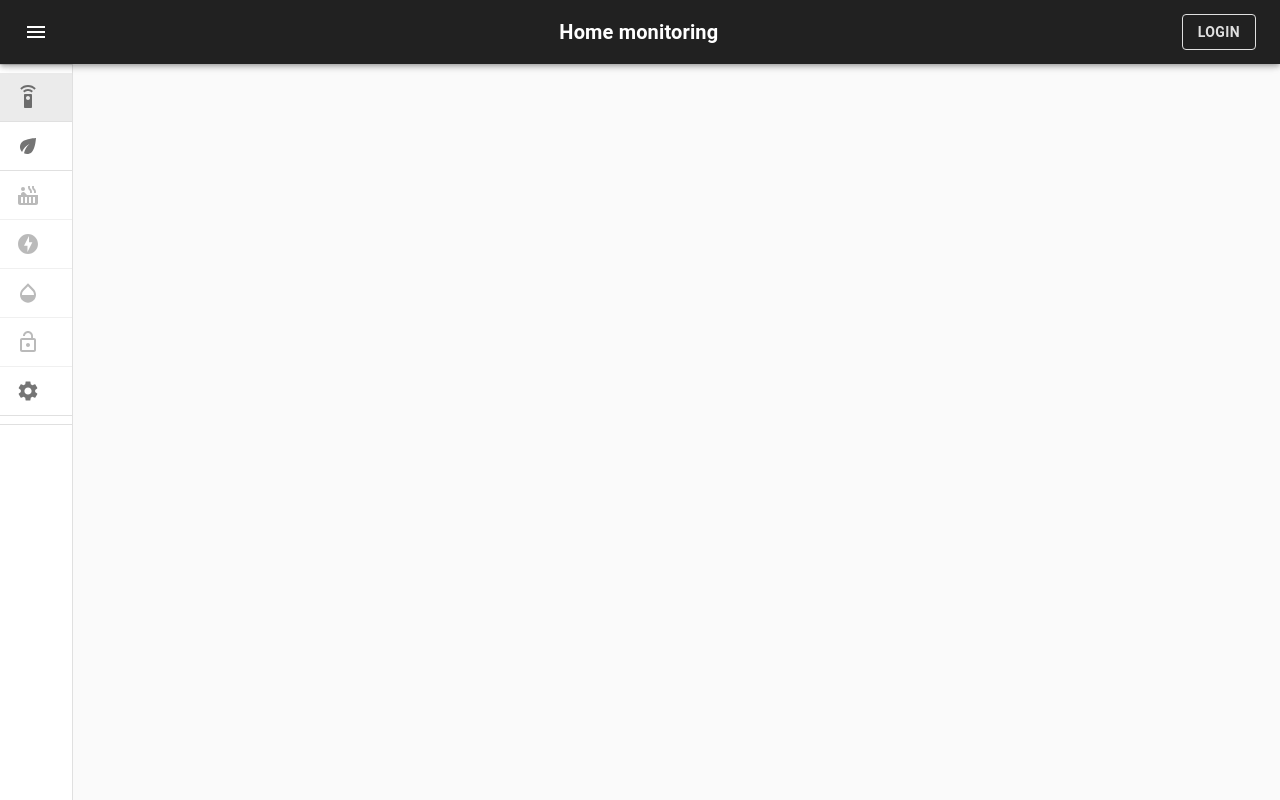
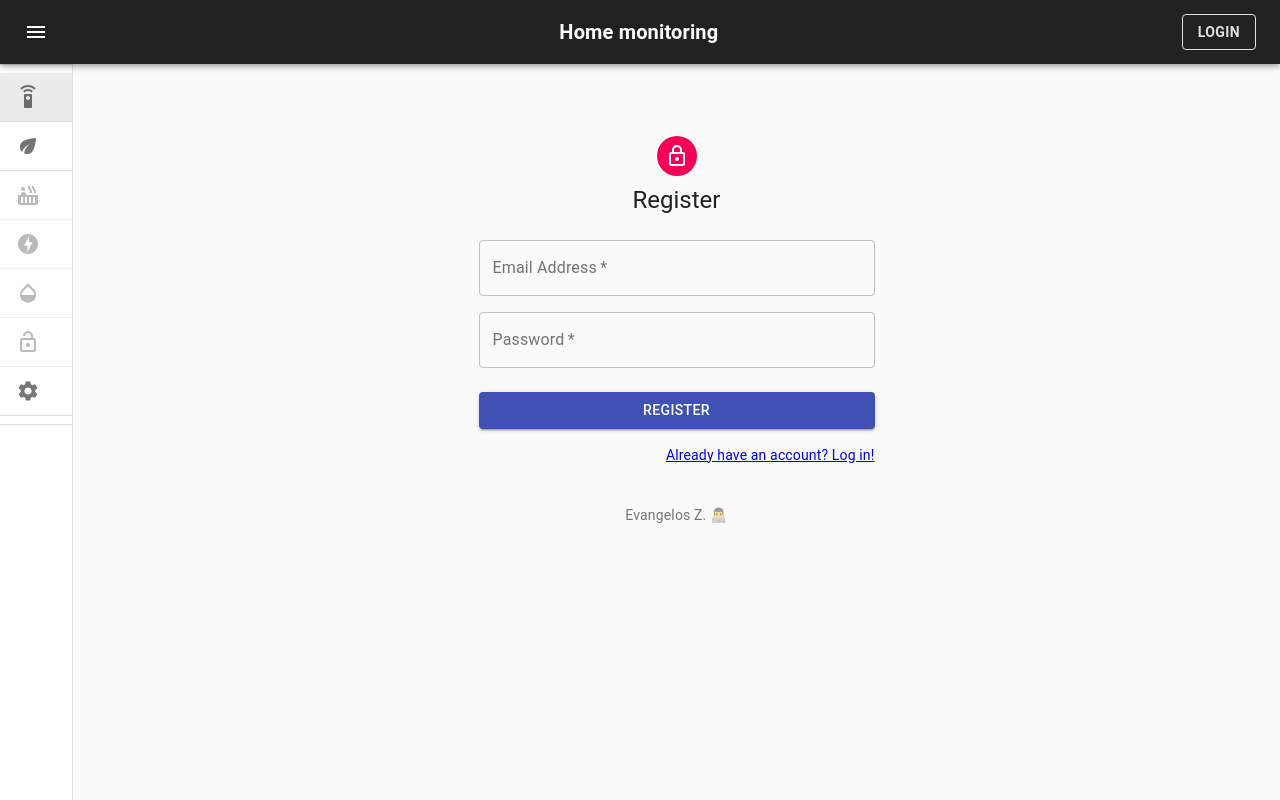
Before and after one commit to evzaboun/garage-door, a React (Create React App) app in the folder client/: page /register in a window 1280 px wide. Built offline with nearby package versions, Linux system fonts and the light colour scheme.

Commit message:
connected login component & functionality with the backend

```diff
--- a/client/src/components/ForgotPassword.js
+++ b/client/src/components/ForgotPassword.js
@@ -78,7 +78,7 @@ export default function ForgotPassword() {
           </Button>
           <Grid container>
             <Grid item>
-              <Link to="/signin">{"Remember your password?"}</Link>
+              <Link to="/login">{"Remember your password?"}</Link>
             </Grid>
           </Grid>
         </form>
--- a/client/src/components/SignUp.js
+++ b/client/src/components/Login.js
@@ -1,4 +1,4 @@
-import React, { useState } from "react";
+import React from "react";
 import Avatar from "@material-ui/core/Avatar";
 import Button from "@material-ui/core/Button";
 import CssBaseline from "@material-ui/core/CssBaseline";
@@ -9,8 +9,11 @@ import LockOutlinedIcon from "@material-ui/icons/LockOutlined";
 import Typography from "@material-ui/core/Typography";
 import { makeStyles } from "@material-ui/core/styles";
 import Container from "@material-ui/core/Container";
-import { Link } from "react-router-dom";
+import { Link, useHistory } from "react-router-dom";
+import { useEffect, useState } from "react";
+import auth from "../services/authentication";
 import ExtLink from "@material-ui/core/Link";
+import emitter from "../services/emitter";
 import http from "../services/http";
 
 function Footer() {
@@ -36,31 +39,43 @@ const useStyles = makeStyles((theme) => ({
   },
   form: {
     width: "100%",
-    marginTop: theme.spacing(3),
+    marginTop: theme.spacing(1),
   },
   submit: {
     margin: theme.spacing(3, 0, 2),
   },
 }));
 
-export default function SignUp() {
+export default function Login() {
   const classes = useStyles();
   const [email, setEmail] = useState("");
   const [password, setPassword] = useState("");
+  let history = useHistory();
 
-  const register = (e) => {
+  useEffect(() => {
+    document.body.style.overflow = "hidden";
+  });
+
+  const login = (e) => {
     e.preventDefault();
     e.stopPropagation();
 
     http
-      .post("/register", {
+      .post("/login", {
         email: email,
         password: password,
       })
       .then((response) => {
-        console.log(response.data);
+        console.log(response);
+        if (response.status === 200) {
+          auth.isAuthenticated = true;
+          emitter.emit("login");
+          history.push("/");
+        }
       })
-      .catch((err) => console.log(err.response));
+      .catch((err) => {
+        console.log(err.response.data);
+      });
   };
 
   return (
@@ -71,26 +86,25 @@ export default function SignUp() {
           <LockOutlinedIcon />
         </Avatar>
         <Typography component="h1" variant="h5">
-          Register
+          Sign in
         </Typography>
         <form className={classes.form} noValidate>
-          <Grid container spacing={2}>
-            <Grid item xs={12}>
           <TextField
             variant="outlined"
+            margin="normal"
             required
             fullWidth
             id="email"
             label="Email Address"
             name="email"
             autoComplete="email"
+            autoFocus
+            onChange={(e) => setEmail(e.target.value)}
             value={email}
-                onChange={(e) => setEmail(e.target.value)}
           />
-            </Grid>
-            <Grid item xs={12}>
           <TextField
             variant="outlined"
+            margin="normal"
             required
             fullWidth
             name="password"
@@ -98,29 +112,34 @@ export default function SignUp() {
             type="password"
             id="password"
             autoComplete="current-password"
+            onChange={(e) => setPassword(e.target.value)}
             value={password}
-                onChange={(e) => setPassword(e.target.value)}
           />
-            </Grid>
-          </Grid>
           <Button
             type="submit"
             fullWidth
             variant="contained"
             color="primary"
             className={classes.submit}
-            onClick={register}
+            component={Link}
+            to="/"
+            onClick={login}
           >
-            Register
+            Sign In
           </Button>
-          <Grid container justify="flex-end">
+          <Grid container>
+            <Grid item xs>
+              <Link to="/forgot">{"Forgot password?"}</Link>
+            </Grid>
             <Grid item>
-              <Link to="/signin">{"Already have an account? Log in"}</Link>
+              <Link to="/register">
+                {"Don't have an account? Register now!"}
+              </Link>
             </Grid>
           </Grid>
         </form>
       </div>
-      <Box mt={5}>
+      <Box mt={8}>
         <Footer />
       </Box>
     </Container>
--- a/client/src/components/PrivateRoute.js
+++ b/client/src/components/PrivateRoute.js
@@ -11,7 +11,7 @@ const PrivateRoute = ({ component: Component, ...rest }) => {
           <Component {...props} />
         ) : (
           <Redirect
-            to={{ pathname: "/signin", state: { from: props.location } }}
+            to={{ pathname: "/login", state: { from: props.location } }}
           />
         )
       }
--- a/client/src/components/SignIn.js
+++ b/client/src/components/Register.js
@@ -1,4 +1,4 @@
-import React from "react";
+import React, { useState } from "react";
 import Avatar from "@material-ui/core/Avatar";
 import Button from "@material-ui/core/Button";
 import CssBaseline from "@material-ui/core/CssBaseline";
@@ -9,11 +9,9 @@ import LockOutlinedIcon from "@material-ui/icons/LockOutlined";
 import Typography from "@material-ui/core/Typography";
 import { makeStyles } from "@material-ui/core/styles";
 import Container from "@material-ui/core/Container";
-import { Link, useHistory } from "react-router-dom";
-import { useEffect } from "react";
-import auth from "../services/authentication";
+import { Link } from "react-router-dom";
 import ExtLink from "@material-ui/core/Link";
-import emitter from "../services/emitter";
+import http from "../services/http";
 
 function Footer() {
   return (
@@ -38,28 +36,31 @@ const useStyles = makeStyles((theme) => ({
   },
   form: {
     width: "100%",
-    marginTop: theme.spacing(1),
+    marginTop: theme.spacing(3),
   },
   submit: {
     margin: theme.spacing(3, 0, 2),
   },
 }));
 
-export default function SignIn() {
+export default function Register() {
   const classes = useStyles();
-  let history = useHistory();
+  const [email, setEmail] = useState("");
+  const [password, setPassword] = useState("");
 
-  useEffect(() => {
-    document.body.style.overflow = "hidden";
-  });
+  const register = (e) => {
+    e.preventDefault();
+    e.stopPropagation();
 
-  const signIn = () => {
-    auth.signIn().then((isAuthenticated) => {
-      if (isAuthenticated) {
-        history.push("/");
-        emitter.emit("signin");
-      }
-    });
+    http
+      .post("/register", {
+        email: email,
+        password: password,
+      })
+      .then((response) => {
+        console.log(response.data);
+      })
+      .catch((err) => console.log(err.response));
   };
 
   return (
@@ -70,23 +71,26 @@ export default function SignIn() {
           <LockOutlinedIcon />
         </Avatar>
         <Typography component="h1" variant="h5">
-          Sign in
+          Register
         </Typography>
         <form className={classes.form} noValidate>
+          <Grid container spacing={2}>
+            <Grid item xs={12}>
               <TextField
                 variant="outlined"
-            margin="normal"
                 required
                 fullWidth
                 id="email"
                 label="Email Address"
                 name="email"
                 autoComplete="email"
-            autoFocus
+                value={email}
+                onChange={(e) => setEmail(e.target.value)}
               />
+            </Grid>
+            <Grid item xs={12}>
               <TextField
                 variant="outlined"
-            margin="normal"
                 required
                 fullWidth
                 name="password"
@@ -94,30 +98,29 @@ export default function SignIn() {
                 type="password"
                 id="password"
                 autoComplete="current-password"
+                value={password}
+                onChange={(e) => setPassword(e.target.value)}
               />
+            </Grid>
+          </Grid>
           <Button
             type="submit"
             fullWidth
             variant="contained"
             color="primary"
             className={classes.submit}
-            component={Link}
-            to="/"
-            onClick={signIn}
+            onClick={register}
           >
-            Sign In
+            Register
           </Button>
-          <Grid container>
-            <Grid item xs>
-              <Link to="/forgot">{"Forgot password?"}</Link>
-            </Grid>
+          <Grid container justify="flex-end">
             <Grid item>
-              <Link to="/signup">{"Don't have an account? Sign Up"}</Link>
+              <Link to="/login">{"Already have an account? Log in!"}</Link>
             </Grid>
           </Grid>
         </form>
       </div>
-      <Box mt={8}>
+      <Box mt={5}>
         <Footer />
       </Box>
     </Container>
--- a/client/src/components/RootComponent.js
+++ b/client/src/components/RootComponent.js
@@ -27,8 +27,8 @@ import OpacityIcon from "@material-ui/icons/Opacity";
 import GarageDoor from "./GarageDoor";
 import SolarTemperature from "./SolarTemperature";
 import Settings from "./Settings";
-import SignUp from "./SignUp";
-import SignIn from "./SignIn";
+import Register from "./Register";
+import Login from "./Login";
 import ForgotPassword from "./ForgotPassword";
 import auth from "../services/authentication";
 import PrivateRoute from "./PrivateRoute";
@@ -138,21 +138,10 @@ class RootComponent extends Component {
   };
 
   componentDidMount() {
-    emitter.on("signin", () => {
+    emitter.on("login", () => {
       this.setState({ auth: auth.isAuthenticated });
     });
   }
-
-  //TODO MOVE THE  SIGN IN/OUT METHODS TO THE AUTH SERVICE
-  // signIn = () => {
-  //   auth
-  //     .signIn()
-  //     .then(() => {
-  //       console.log(auth.isAuthenticated);
-  //       this.setState({ auth: auth.isAuthenticated });
-  //     })
-  //     .catch();
-  // };
 
   signOut = () => {
     auth
@@ -201,7 +190,7 @@ class RootComponent extends Component {
                 }
               }}
               component={Link}
-              to={auth.isAuthenticated ? "/" : "/signin"}
+              to={auth.isAuthenticated ? "/" : "/login"}
             >
               {auth.isAuthenticated ? "Logout" : "Login"}
             </LoginButton>
@@ -330,8 +319,8 @@ class RootComponent extends Component {
             <PrivateRoute path="/garage" component={GarageDoor} />
             <Route path="/solar" component={SolarTemperature} />
             <Route path="/settings" component={Settings} />
-            <Route path="/signup" component={SignUp} />
-            <Route path="/signin" component={SignIn} />
+            <Route path="/register" component={Register} />
+            <Route path="/login" component={Login} />
             <Route path="/forgot" component={ForgotPassword} />
           </Switch>
         </main>
```
Lines whose indentation alone changed are shown as unchanged.
